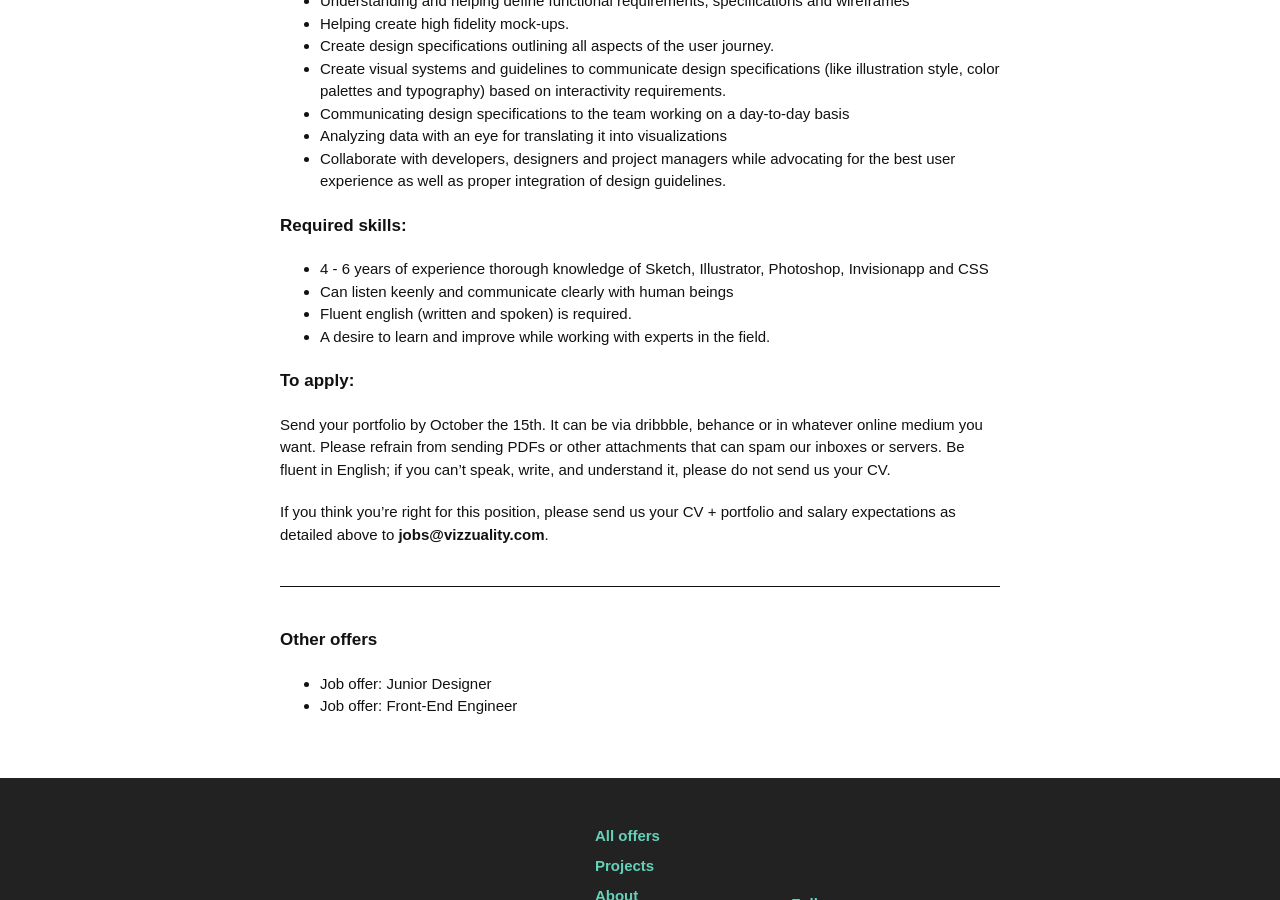
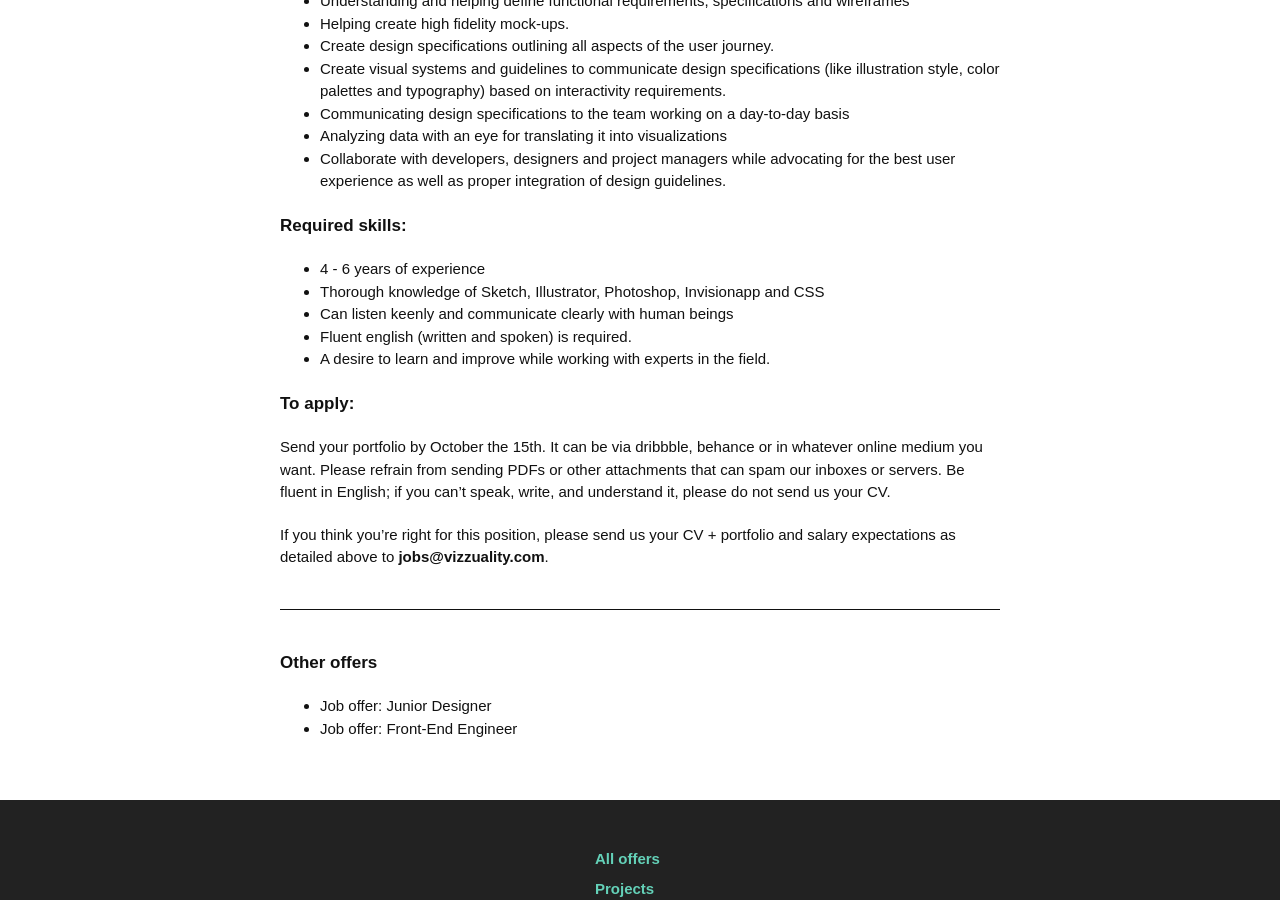
Before and after one commit to sergioestella/job-offers, a Jekyll site: the page built from _posts/2015-09-30-offer-senior-designer.markdown, in a window 1280 px wide and 900 px high, scrolled down 545 px. Built offline with Jekyll 4.4.1, drawn with Linux system fonts in a browser that asks for light colours.

```diff
--- a/_posts/2015-09-30-offer-senior-designer.markdown
+++ b/_posts/2015-09-30-offer-senior-designer.markdown
@@ -26,7 +26,8 @@ Vizzuality is a creative digital agency based in Madrid and Cambridge. We design
 
 ## Required skills:
 
-* 4 - 6 years of experience thorough knowledge of Sketch, Illustrator, Photoshop, Invisionapp and CSS
+* 4 - 6 years of experience
+* Thorough knowledge of Sketch, Illustrator, Photoshop, Invisionapp and CSS
 * Can listen keenly and communicate clearly with human beings
 * Fluent english (written and spoken) is required.
 * A desire to learn and improve while working with experts in the field.
```
